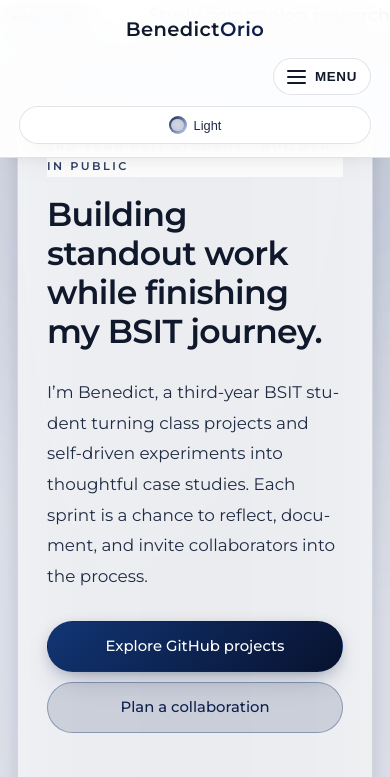
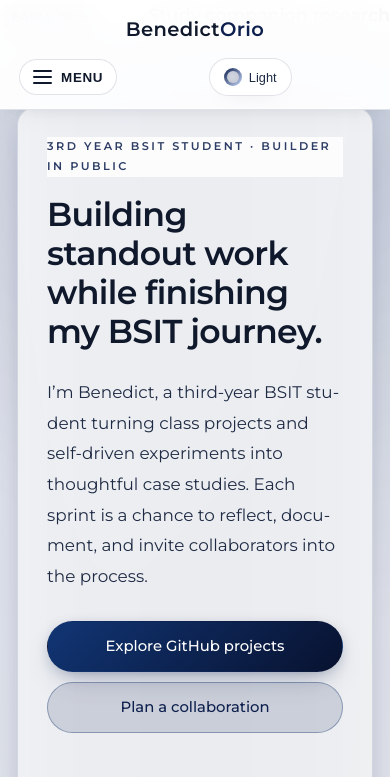
Before and after one commit to GaveAnOreo/GaveAnOreo.github.io, a plain HTML site: page about.html in a window 390 px wide. Shown: the top 777 px of the page. Drawn offline with Linux system fonts and the light colour scheme.

Commit message:
Fix theme toggle button placement on mobile
- Change nav-actions from full width to flexible width on mobile
- Set theme-toggle to auto width instead of 100% on small screens
- Improve button positioning to prevent awkward stretching
- Ensure proper alignment alongside hamburger menu

```diff
--- a/style.css
+++ b/style.css
@@ -1696,8 +1696,12 @@ body[data-theme="dark"] .footer-links a {
 
     .nav-actions {
         order: 3;
-        width: 100%;
+        flex: 1 1 auto;
         justify-content: flex-start;
+    }
+
+    .theme-toggle {
+        margin-left: 0;
     }
 
     .nav-links {
@@ -1907,9 +1911,14 @@ body[data-theme="dark"] .footer-links a {
         text-align: left;
     }
 
+    .nav-actions {
+        width: auto;
+    }
+
     .theme-toggle {
-        width: 100%;
+        width: auto;
         justify-content: center;
+        min-width: auto;
     }
 
     .hero-actions {
```
